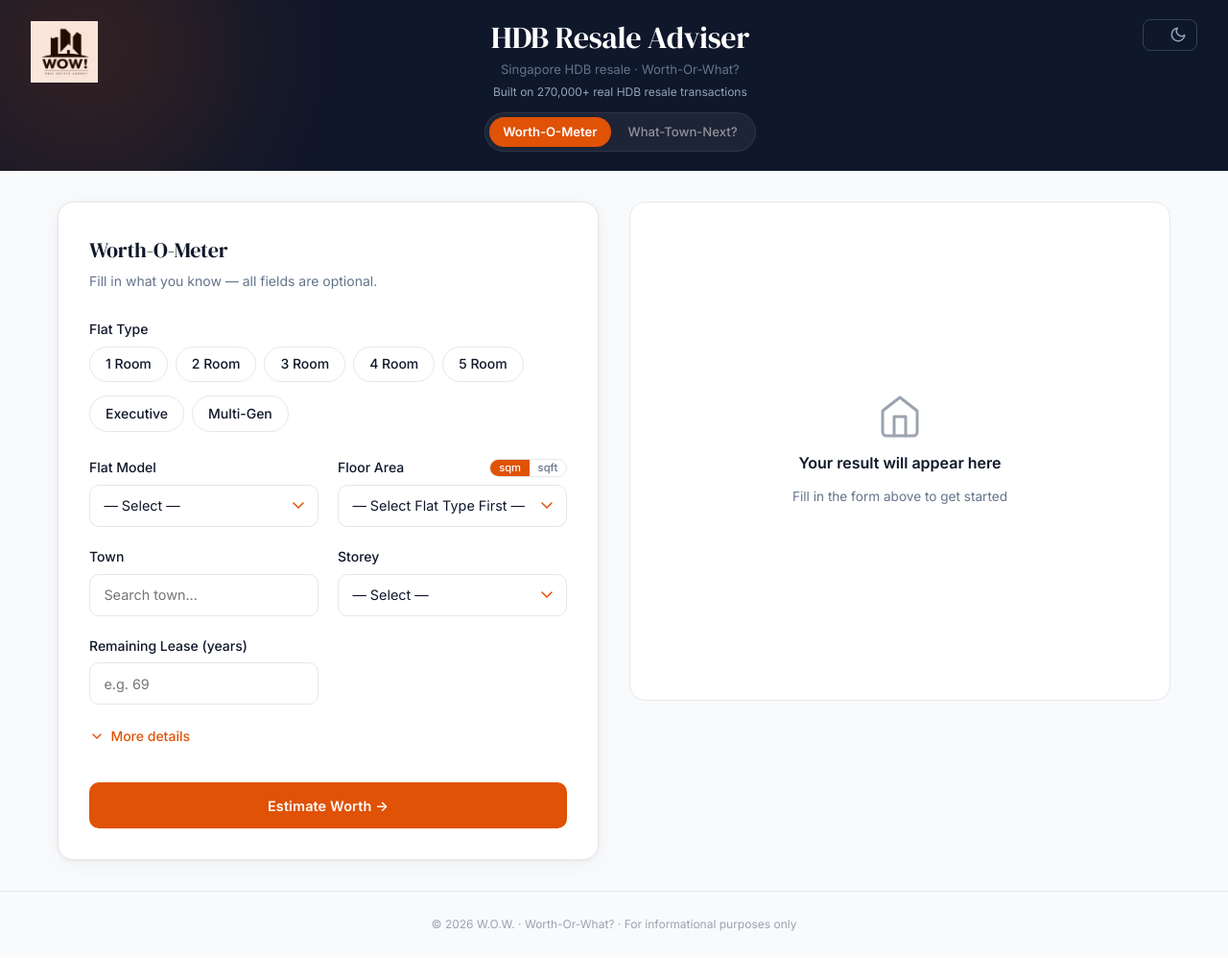
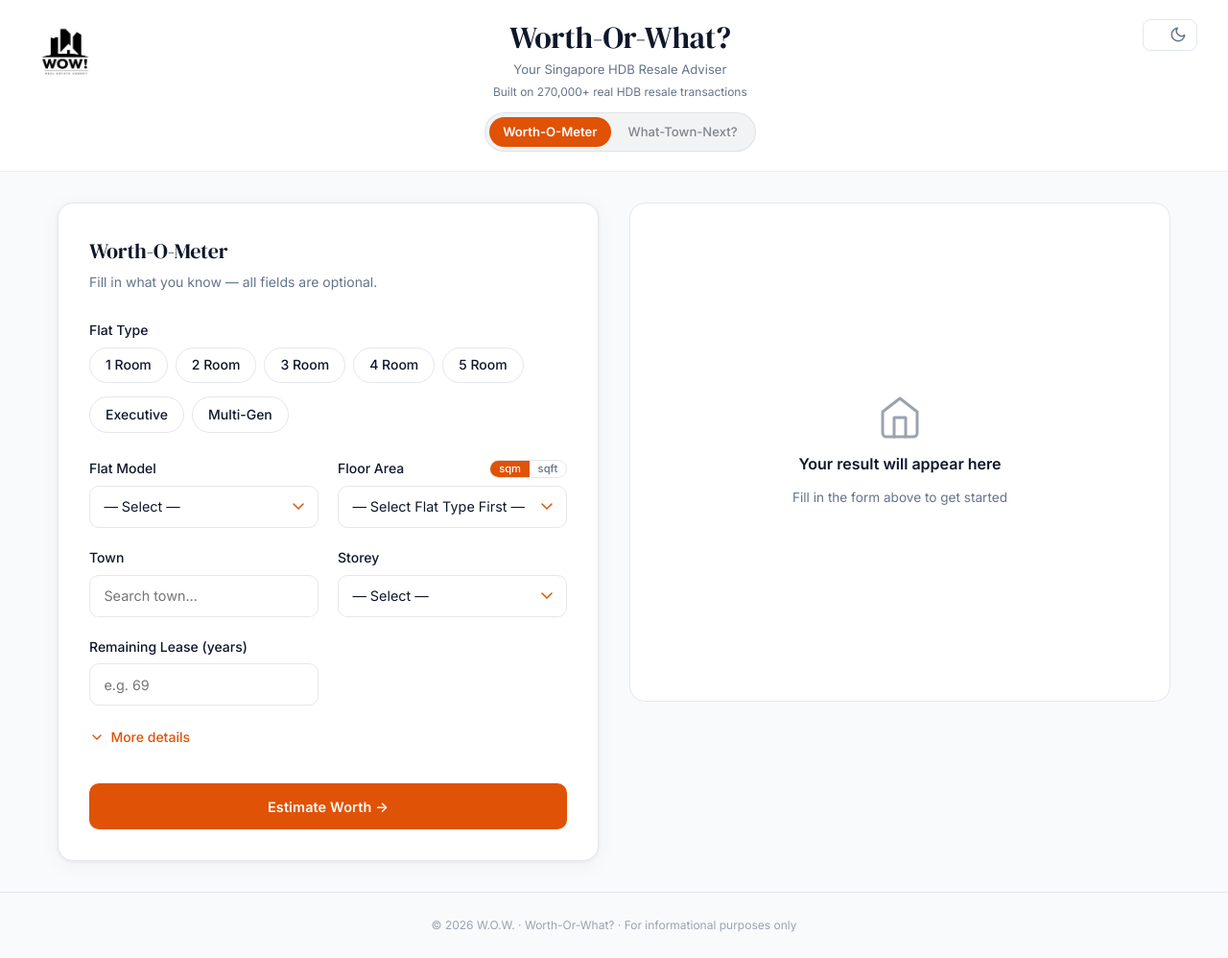
Before and after one commit to Lucas-sam93/HDB-Data-Sprint, a Flask app: page / in a window 1280 px wide. Shown: the whole page at 96% size. Before the commit the page ends 970 px from the top, so only its background shows below. Run offline with Flask 3, Linux system fonts and the light colour scheme.

Commit message:
Add hero theme tokens and update hero section styles for improved design

```diff
--- a/app/static/style.css
+++ b/app/static/style.css
@@ -18,6 +18,19 @@
   --r-input:     10px;
   --ease:        150ms ease-out;
   --ease-in:     150ms ease-in;
+
+  /* ── Hero theme tokens (light defaults) ── */
+  --hero-bg:           #ffffff;
+  --hero-sep:          rgba(0,0,0,0.07);
+  --hero-text:         #0f172a;
+  --hero-sub:          #64748b;
+  --hero-nav-track:    rgba(15,23,42,0.05);
+  --hero-nav-bd:       rgba(15,23,42,0.08);
+  --hero-link:         rgba(15,23,42,0.5);
+  --hero-link-hover:   rgba(15,23,42,0.06);
+  --hero-toggle-bd:    #e2e8f0;
+  --hero-toggle-fg:    #64748b;
+  --hero-glow-opacity: 0;
 }
 [data-theme="dark"] {
   --bg:          #0f172a;
@@ -30,6 +43,19 @@
   --dim:         #64748b;
   --input-bg:    rgba(15,23,42,0.8);
   --success:     #4ade80;
+
+  /* ── Hero theme tokens (dark overrides) ── */
+  --hero-bg:           #0f172a;
+  --hero-sep:          transparent;
+  --hero-text:         #ffffff;
+  --hero-sub:          #94a3b8;
+  --hero-nav-track:    rgba(255,255,255,0.06);
+  --hero-nav-bd:       rgba(255,255,255,0.08);
+  --hero-link:         rgba(255,255,255,0.5);
+  --hero-link-hover:   rgba(255,255,255,0.1);
+  --hero-toggle-bd:    #334155;
+  --hero-toggle-fg:    #94a3b8;
+  --hero-glow-opacity: 0.18;
 }
 
 /* ── Base ──────────────────────────────────────────────────── */
@@ -71,13 +97,15 @@ body {
 /* ── Hero ──────────────────────────────────────────────────── */
 .hero {
   position: relative;
-  background: var(--navy);
+  background: var(--hero-bg);
+  border-bottom: 1px solid var(--hero-sep);
   overflow: hidden;
   padding: 1.25rem 2rem;
   display: flex;
   align-items: flex-start;
   justify-content: space-between;
   gap: 1rem;
+  transition: background 200ms ease-out, border-color 200ms ease-out;
 }
 .hero::before {
   content: '';
@@ -86,9 +114,10 @@ body {
   border-radius: 50%;
   background: var(--accent);
   filter: blur(80px);
-  opacity: 0.18;
+  opacity: var(--hero-glow-opacity);
   top: -100px; left: -60px;
   pointer-events: none;
+  transition: opacity 200ms ease-out;
 }
 .hero-brand {
   flex-shrink: 0;
@@ -101,6 +130,12 @@ body {
   width: auto;
   display: block;
   object-fit: contain;
+  mix-blend-mode: multiply; /* makes white bg transparent on light hero */
+  transition: filter 200ms ease-out;
+}
+[data-theme="dark"] .hero-logo {
+  mix-blend-mode: normal;
+  filter: brightness(1.1);
 }
 .hero-centre {
   flex: 1;
@@ -113,20 +148,23 @@ body {
   font-family: 'DM Serif Display', Georgia, serif;
   font-size: clamp(1.5rem, 3vw, 2rem);
   font-weight: 400;
-  color: #fff;
+  color: var(--hero-text);
   line-height: 1.2;
   letter-spacing: -0.01em;
+  transition: color 200ms ease-out;
 }
 .hero-subtitle {
-  color: var(--muted);
+  color: var(--hero-sub);
   font-size: 0.82rem;
   margin-top: 0.25rem;
+  transition: color 200ms ease-out;
 }
 .hero-trust {
-  color: #94a3b8;
+  color: var(--hero-sub);
   font-size: 0.75rem;
   margin-top: 0.15rem;
   display: none; /* shown only ≥1024px via media query below */
+  transition: color 200ms ease-out;
 }
 
 /* ── Hero nav ──────────────────────────────────────────────── */
@@ -137,14 +175,15 @@ body {
   justify-content: center;
   margin-top: 0.75rem;
   padding: 0.25rem;
-  background: rgba(255,255,255,0.06);
+  background: var(--hero-nav-track);
   border-radius: 999px;
-  border: 1px solid rgba(255,255,255,0.08);
+  border: 1px solid var(--hero-nav-bd);
+  transition: background 200ms ease-out, border-color 200ms ease-out;
 }
 .hero-nav-link {
   font-size: 0.82rem;
   font-weight: 500;
-  color: rgba(255,255,255,0.5);
+  color: var(--hero-link);
   text-decoration: none;
   padding: 0.3rem 0.9rem;
   border-radius: 999px;
@@ -152,8 +191,8 @@ body {
   white-space: nowrap;
 }
 .hero-nav-link:hover {
-  color: #fff;
-  background: rgba(255,255,255,0.1);
+  color: var(--hero-text);
+  background: var(--hero-link-hover);
 }
 .hero-nav-link.active {
   color: #fff;
@@ -164,12 +203,12 @@ body {
 /* ── Theme toggle ──────────────────────────────────────────── */
 .theme-toggle {
   background: transparent;
-  border: 1px solid #334155;
+  border: 1px solid var(--hero-toggle-bd);
   border-radius: 8px;
   padding: 0.4rem 0.6rem;
   cursor: pointer;
-  color: #94a3b8;
-  transition: border-color var(--ease), color var(--ease);
+  color: var(--hero-toggle-fg);
+  transition: border-color 200ms ease-out, color 200ms ease-out;
   flex-shrink: 0;
   align-self: flex-start;
   display: flex;
--- a/app/templates/base.html
+++ b/app/templates/base.html
@@ -7,7 +7,7 @@
   <link rel="preconnect" href="https://fonts.googleapis.com" />
   <link rel="preconnect" href="https://fonts.gstatic.com" crossorigin />
   <link href="https://fonts.googleapis.com/css2?family=DM+Serif+Display&family=Inter:wght@300;400;500;600;700;800&display=swap" rel="stylesheet" />
-  <link rel="stylesheet" href="{{ url_for('static', filename='style.css') }}?v=12" />
+  <link rel="stylesheet" href="{{ url_for('static', filename='style.css') }}?v=14" />
 </head>
 <body>
 
@@ -19,8 +19,8 @@
       <img src="{{ url_for('static', filename='wow-logo.png') }}" alt="W.O.W. – Worth-Or-What?" class="hero-logo" />
     </div>
     <div class="hero-centre">
-      <h1 class="hero-title">HDB Resale Adviser</h1>
-      <p class="hero-subtitle">Singapore HDB resale &middot; Worth-Or-What?</p>
+      <h1 class="hero-title">Worth-Or-What?</h1>
+      <p class="hero-subtitle">Your Singapore HDB Resale Adviser</p>
       <p class="hero-trust">Built on 270,000+ real HDB resale transactions</p>
       <nav class="hero-nav" aria-label="Tools">
         <a href="/" class="hero-nav-link{% if active_page == 'estimator' %} active{% endif %}">
--- a/app/templates/index.html
+++ b/app/templates/index.html
@@ -114,9 +114,6 @@
               <option value="35">34 &ndash; 36</option>
               <option value="38">37 &ndash; 39</option>
               <option value="41">40 &ndash; 42</option>
-              <option value="44">43 &ndash; 45</option>
-              <option value="47">46 &ndash; 48</option>
-              <option value="50">49 &ndash; 51</option>
             </select>
           </div>
 
```
